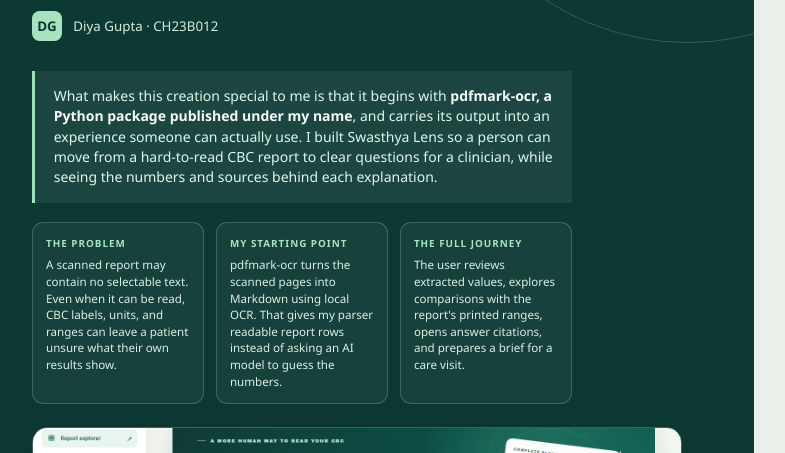
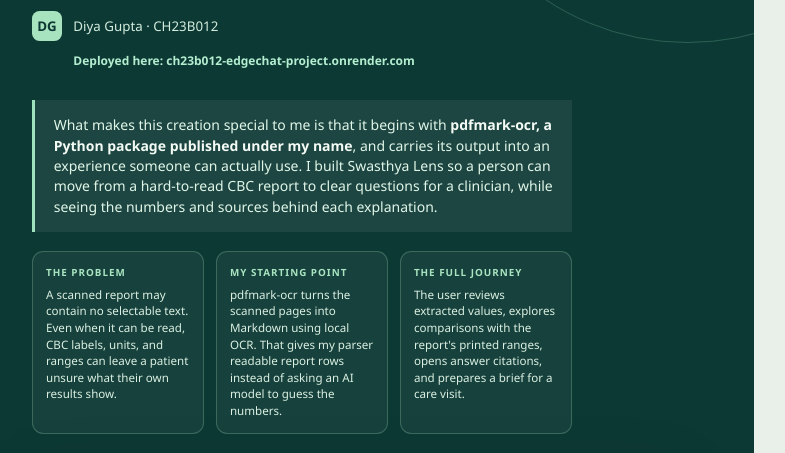
Before and after one commit to diyagupta9104/swasthya-lens, a plain HTML site: page docs/creation_writeup.html in a window 1280 px wide. Shown: the part 320-773 px from the top of the page, without its empty margins (40-825 px from the left). Drawn offline with Linux system fonts and the light colour scheme.

Commit message:
Add live deployment link to project docs

```diff
--- a/docs/creation_writeup.html
+++ b/docs/creation_writeup.html
@@ -47,6 +47,7 @@
   .cover-intro { max-width: 143mm; position: relative; z-index: 2; }
   .cover-sub { font-size: 18pt; font-weight: 500; line-height: 1.25; color: #c0e8d1; letter-spacing: -.025em; margin-top: 4mm; }
   .byline { display: flex; align-items: center; gap: 3mm; margin: 8mm 0 0; font-size: 10pt; color: #d3ecdd; }
+  .deployment-link { display: inline-block; margin: 3mm 0 0 11mm; color: #b3eed0; font-size: 9pt; font-weight: 700; }
   .byline-mark { width: 8mm; height: 8mm; display: inline-grid; place-items: center; background: #a8e3bf; color: #0d3934; border-radius: 2mm; font-weight: 900; }
   .cover-statement { margin: 8mm 0 0; padding: 4mm 5mm; border-left: 3px solid #9de2bd; background: rgba(255,255,255,.065); color: #e1f6e8; font-size: 10.5pt; line-height: 1.45; }
   .cover-points { display: grid; grid-template-columns: repeat(3, 1fr); gap: 3mm; margin-top: 5mm; }
@@ -93,6 +94,7 @@
     <h1>Swasthya<br>Lens<span style="color:#a8e4c1">.</span></h1>
     <div class="cover-sub">From lab numbers to questions grounded in evidence.</div>
     <div class="byline"><span class="byline-mark">DG</span> Diya Gupta · CH23B012</div>
+    <a class="deployment-link" href="https://ch23b012-edgechat-project.onrender.com">Deployed here: ch23b012-edgechat-project.onrender.com</a>
     <div class="cover-statement">What makes this creation special to me is that it begins with <strong>pdfmark-ocr, a Python package published under my name</strong>, and carries its output into an experience someone can actually use. I built Swasthya Lens so a person can move from a hard-to-read CBC report to clear questions for a clinician, while seeing the numbers and sources behind each explanation.</div>
     <div class="cover-points">
       <div class="cover-point"><b>The problem</b>A scanned report may contain no selectable text. Even when it can be read, CBC labels, units, and ranges can leave a patient unsure what their own results show.</div>
```
Also changed, not shown: 2 other files.
